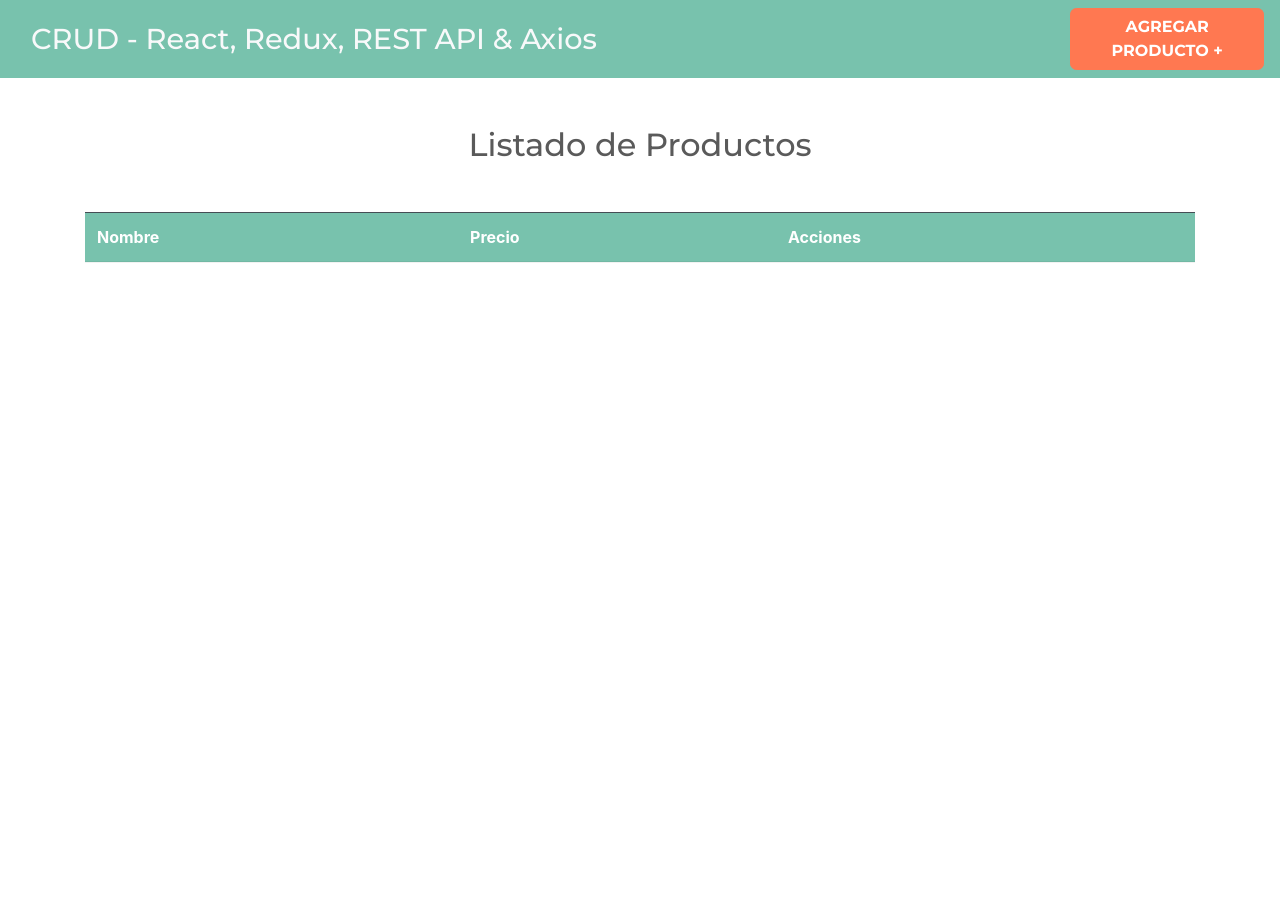
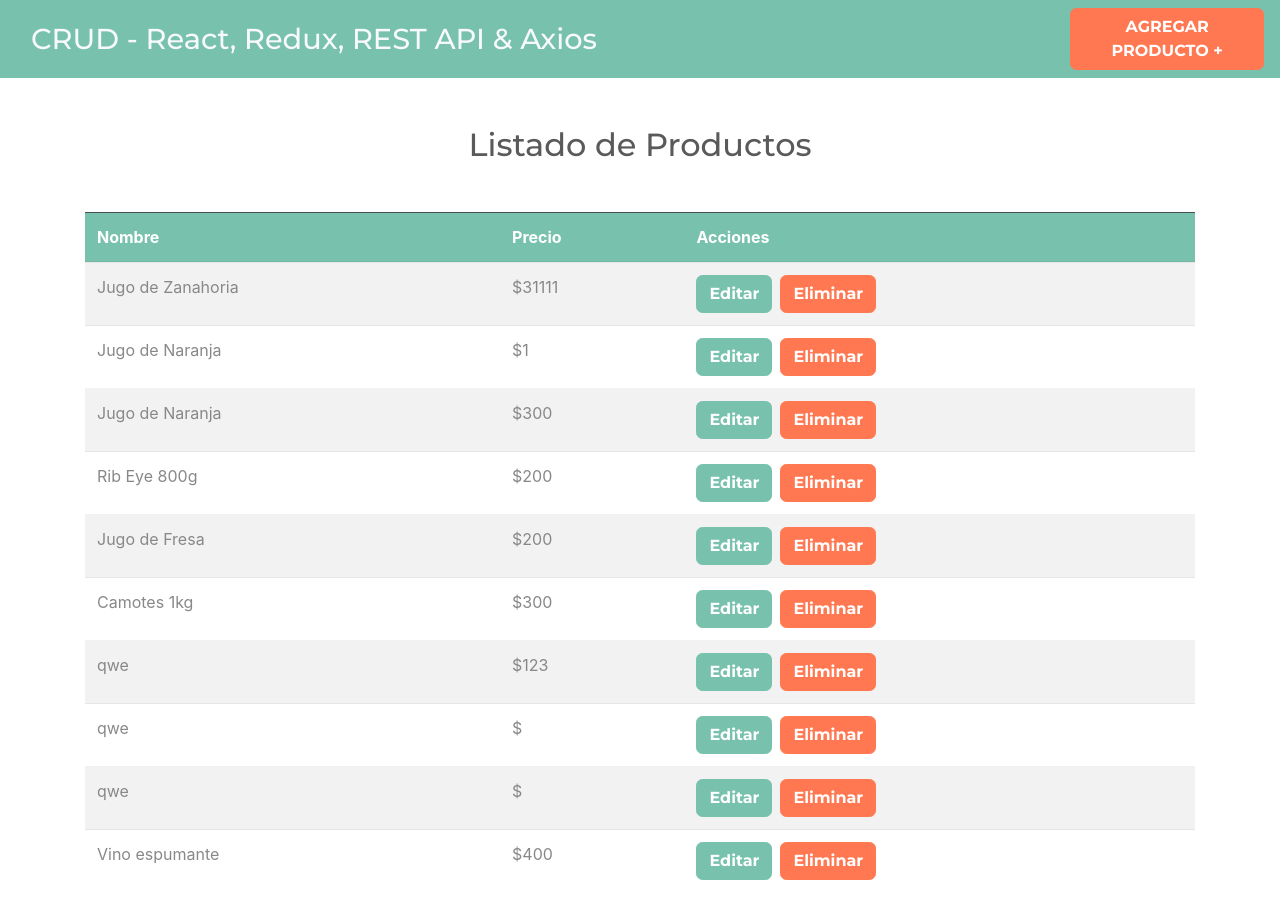
Before and after one commit to dfldiego/r-redux-crud, a React (Create React App) app: page / in a window 1280 px wide. Before the commit the page ends 800 px from the top, so only its background shows below. Built offline with nearby package versions, Linux system fonts and the light colour scheme; data requests are answered from the project's data file.

Commit message:
Obtener los Productos de la API. parte4. mostrando los productos en la interfaz de listado de productos.

```diff
--- /dev/null
+++ b/src/components/Producto.jsx
@@ -0,0 +1,25 @@
+import React from 'react';
+import { Link } from 'react-router-dom';
+
+const Producto = ({ producto }) => {
+
+    const { nombre, precio, id } = producto;
+
+    return (
+        <tr>
+            <td>{nombre}</td>
+            <td><span className="font-font-weight-bold">${precio}</span></td>
+            <td className="acciones">
+                <Link to={`/productos/editar/${id}`} className="btn btn-primary mr-2">
+                    Editar
+                </Link>
+                <button
+                    type="button"
+                    className="btn btn-danger"
+                >Eliminar</button>
+            </td>
+        </tr>
+    )
+}
+
+export default Producto
--- a/src/components/Productos.jsx
+++ b/src/components/Productos.jsx
@@ -1,4 +1,5 @@
 import React, { Fragment, useEffect } from 'react';
+import Producto from './Producto';
 
 // Redux
 import { useSelector, useDispatch } from 'react-redux';
@@ -13,7 +14,11 @@
         const cargarProductos = () => dispatch(obtenerProductosAction());
         //llamar la funcion
         cargarProductos();
-    }, [])
+    }, []);
+
+    //obtener el state
+    const productos = useSelector(state => state.productos.productos);
+    /* console.log(productos.productos); */
 
     return (
         <Fragment>
@@ -28,7 +33,14 @@
                     </tr>
                 </thead>
                 <tbody>
-
+                    {productos.length === 0 ? 'No hay productos' : (
+                        productos.map(producto => (
+                            <Producto
+                                key={producto.id}
+                                producto={producto}
+                            />
+                        ))
+                    )}
                 </tbody>
             </table>
         </Fragment>
```
